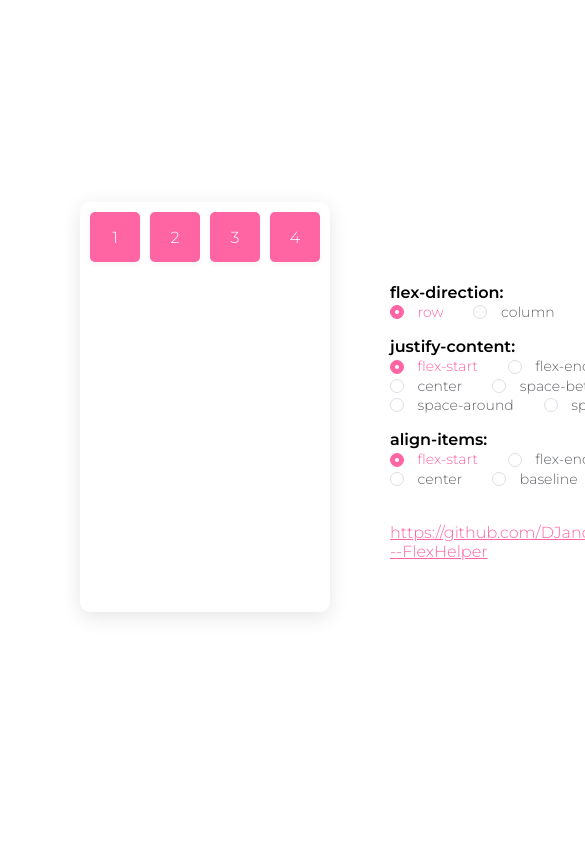
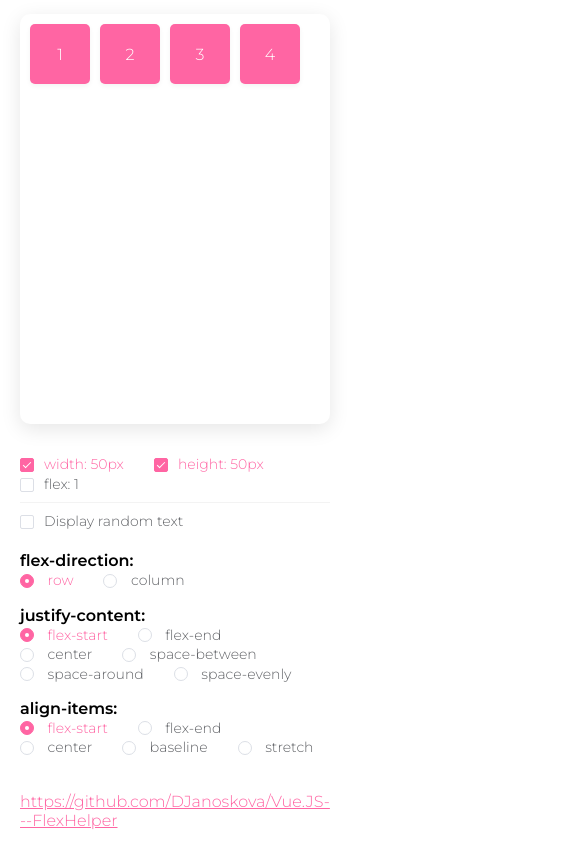
Before and after one commit to DJanoskova/Vue.JS---FlexHelper, a Vue app: page / in a window 390 px wide. Shown: the top 844 px of the page, 585 px wide, since content can reach past the window. Built offline with nearby package versions, Linux system fonts and the light colour scheme.

Commit message:
responsivity and more functionality

```diff
--- a/src/App.vue
+++ b/src/App.vue
@@ -1,17 +1,18 @@
 <template>
   <div id="app">
-    <div>
-      <div class="flex-container" :style="properties" ref="container">
-        <div v-for="i in count" class="flex-element" :key="i">
-          <span>{{ i }}</span>
-        </div>
-      </div>
-    </div>
+    <ElRow :gutter="40">
+      <ElCol :sm="24" :lg="12" class="sm-mb-20">
+        <ChildContainer :properties="properties" />
+      </ElCol>
+      <ElCol :sm="24" :lg="12">
         <div class="flex-picker">
           <p v-for="(option, key) in options" :key="option.name">
             <strong>{{ option.name }}:</strong>
             <br>
-        <ElRadio v-model="properties[key]" :label="value" v-for="value in option.values" :key="value.name">
+            <ElRadio v-model="properties[key]"
+              :label="value"
+              v-for="value in option.values"
+              :key="value.name">
               {{ value }}
             </ElRadio>
           </p>
@@ -20,17 +21,20 @@
             https://github.com/DJanoskova/Vue.JS---FlexHelper
           </a>
         </div>
+      </ElCol>
+    </ElRow>
   </div>
 </template>
 
 <script>
-import { Radio } from 'element-ui';
+import { Radio, Row, Col } from 'element-ui';
+
+import ChildContainer from './components/ChildContainer';
 
 export default {
   name: 'app',
   data() {
     return {
-      count: 4,
       properties: {
         display: 'flex',
         flexDirection: 'row',
@@ -54,7 +58,10 @@ export default {
     }
   },
   components: {
-    ElRadio: Radio
+    ElRadio: Radio,
+    ElRow: Row,
+    ElCol: Col,
+    ChildContainer
   }
 }
 </script>
--- a/src/assets/css/main.scss
+++ b/src/assets/css/main.scss
@@ -31,13 +31,18 @@ a {
   display: flex;
   flex: 1;
   align-items: center;
-  height: 100%;
-  padding: 0 50px;
 
-  > div {
-    flex: 1;
-    margin: 30px;
+  @media all and (min-width: 1024px) {
+    padding: 0 50px;
   }
+
+  @media all and (max-width: 1024px) {
+    padding: 20px;
+  }
+}
+
+.el-row {
+  width: 100%;
 }
 
 .flex {
@@ -52,16 +57,18 @@ a {
 
   &-element {
     background: $primary;
-    width: 50px;
-    height: 50px;
-    margin: 5px;
+    padding: 5px;
     border-radius: 5px;
     box-shadow: 0 2px 5px rgba(0, 0, 0, 0.05);
-    display: flex;
-    justify-content: center;
-    align-items: center;
     color: #ffffff;
+    margin: 5px;
   }
+}
+
+.text-center {
+  display: flex;
+  justify-content: center;
+  align-items: center;
 }
 
 p {
@@ -74,3 +81,16 @@ pre {
   padding: 30px;
   border-radius: 10px;
 }
+
+hr {
+  border: none;
+  background: #f3f3f3;
+  height: 1px;
+  border-width: 1px;
+}
+
+.sm-mb-20 {
+  @media all and (max-width: 1024px) {
+    margin-bottom: 20px;
+  }
+}
--- /dev/null
+++ b/src/components/ChildContainer.vue
@@ -0,0 +1,58 @@
+<template>
+  <div>
+    <div class="flex-container" :style="properties">
+      <ChildRectangle v-for="i in count"
+        :key="i"
+        :i="i"
+        :customStyle="childStyle"
+        :customText="childText" />
+    </div>
+
+    <ElCheckbox v-model="style.used" v-for="(style,key) in childStyle" :key="key">
+      {{ key }}: {{ style.value }}
+    </ElCheckbox>
+    <hr />
+    <ElCheckbox v-model="childText">
+      Display random text
+    </ElCheckbox>
+  </div>
+</template>
+
+<script>
+import { Checkbox } from 'element-ui';
+
+import ChildRectangle from './ChildRectangle'
+
+export default {
+  props: {
+    properties: {
+      type: Object,
+      required: true
+    }
+  },
+  data() {
+    return {
+      count: 4,
+      childStyle: {
+        width: {
+          value: '50px',
+          used: true
+        },
+        height: {
+          value: '50px',
+          used: true
+        },
+        flex: {
+          value: 1,
+          used: false
+        }
+      },
+      childText: false
+    }
+  },
+  components: {
+    ChildRectangle,
+    ElCheckbox: Checkbox
+  }
+}
+</script>
--- /dev/null
+++ b/src/components/ChildRectangle.vue
@@ -0,0 +1,52 @@
+<template>
+  <div class="flex-element text-center" :key="i" :style="style">
+    <span>{{ displayedText }}</span>
+  </div>
+</template>
+
+<script>
+export default {
+  props: {
+    i: {
+      type: Number,
+      required: true
+    },
+    customStyle: {
+      type: Object,
+      required: true
+    },
+    customText: {
+      type: Boolean,
+      default: false
+    }
+  },
+  computed: {
+    style() {
+      const style = {};
+      for (const key in this.customStyle) {
+        if (this.customStyle.hasOwnProperty(key)) {
+          const styleProperty = this.customStyle[key];
+          if (styleProperty.used) style[key] = styleProperty.value
+        }
+      }
+      return style
+    },
+    displayedText() {
+      const i = this.i;
+      if (!this.customText) return i;
+      switch (i) {
+        case 1:
+          return 'Lorem ipsum dolor sit amet, consectetur adipiscing elit. Vivamus pretium neque non tristique tincidunt. Nulla et vestibulum urna. Nam finibus ex eu gravida tempus.';
+        case 2:
+          return 'Orci varius natoque penatibus.'
+        case 3:
+          return 'Morbi velit nunc, suscipit sed tincidunt sit amet, tincidunt non odio. Nullam suscipit vitae augue non vestibulum. Maecenas non faucibus dolor. Duis hendrerit libero nec mauris maximus aliquet eu vitae libero. Vestibulum nec felis et orci condimentum tempor sit amet vel enim.'
+        case 4:
+          return 'Donec tincidunt rhoncus erat, non ultricies diam varius quis. '
+        default:
+          return i
+      }
+    }
+  }
+}
+</script>
```
Also changed, not shown: public/preview.png (added), 1 other file (tests, documents, lock files or other folders). Lines whose indentation alone changed are shown as unchanged.
